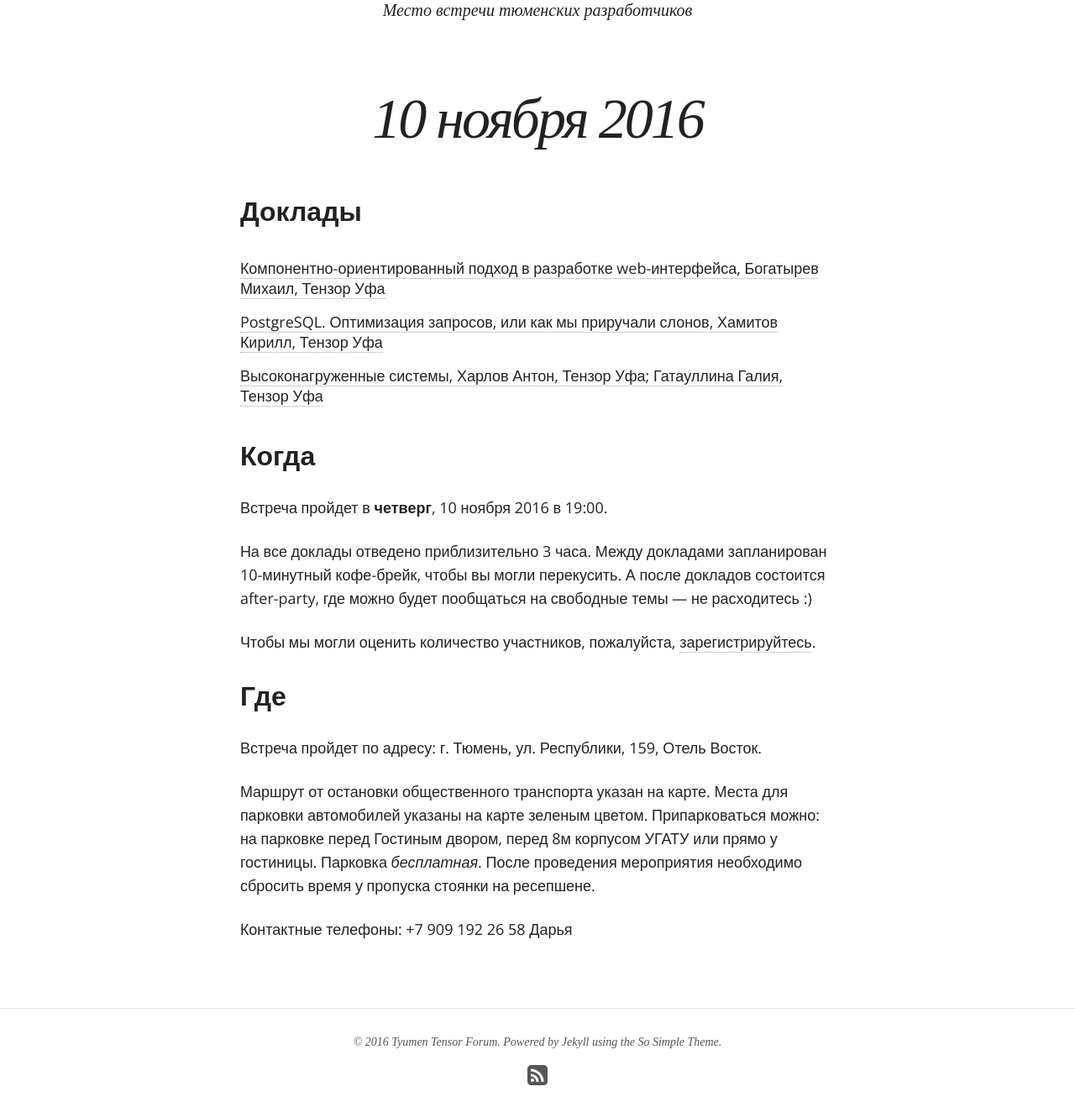
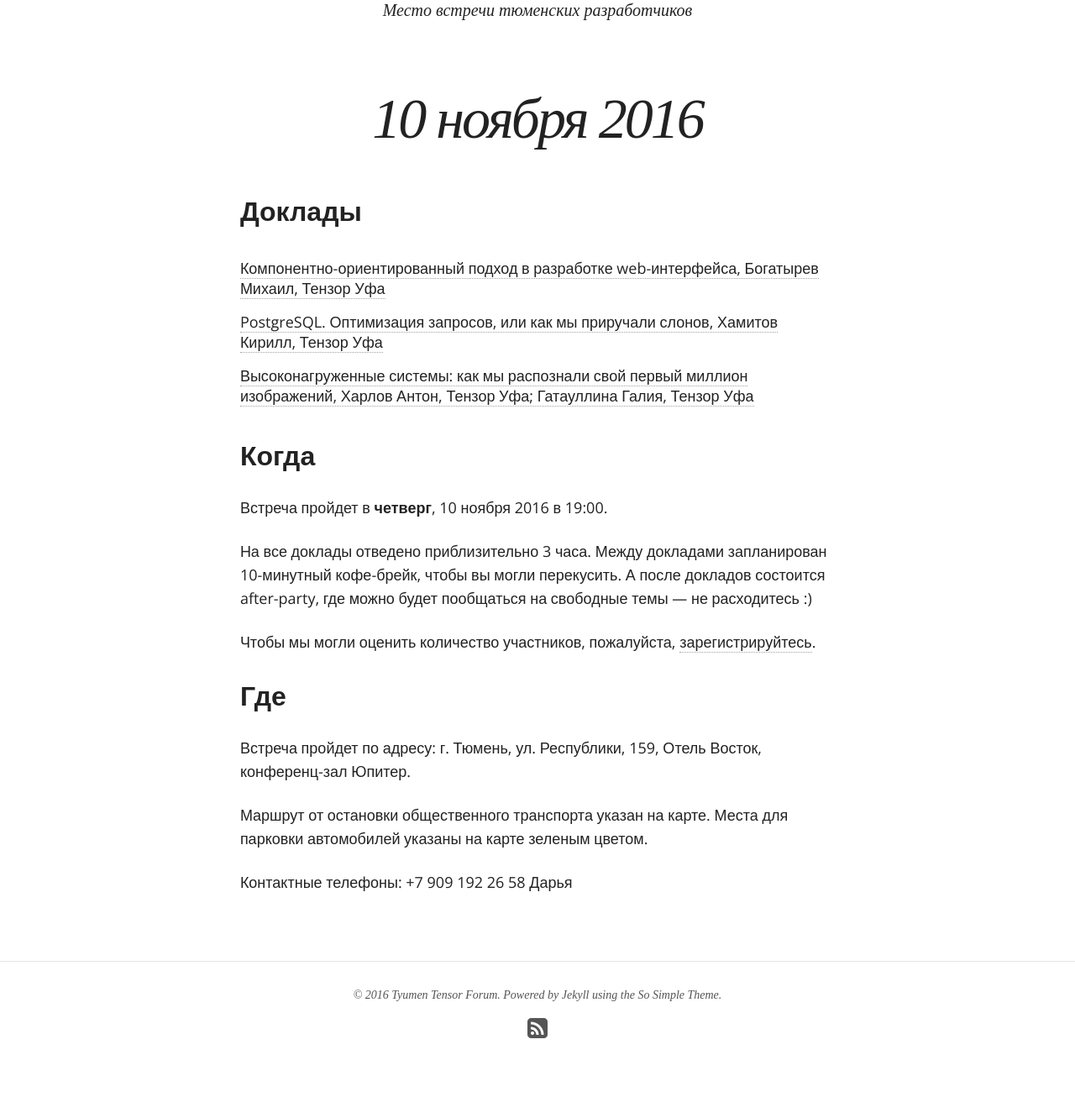
Before and after one commit to tensor-tyumen/tensor-tyumen.github.io, a Jekyll site: the page built from index.md, in a window 1280 px wide and 1400 px high, scrolled down 372 px. Shown: the top 1331 px of the window at 84% size. Built offline with Jekyll 4.4.1, drawn with Linux system fonts in a browser that asks for light colours; nearby versions of some CDN libraries; comment, search, counter and statistics services are not loaded.

Commit message:
Исправления

```diff
--- a/_posts/talks/2016-11-10-2-highly-loaded.md
+++ b/_posts/talks/2016-11-10-2-highly-loaded.md
@@ -1,6 +1,6 @@
 ---
 layout: talk
-title: "Высоконагруженные системы"
+title: "Высоконагруженные системы: как мы распознали свой первый миллион изображений"
 modified:
 categories: talks
 author: [harlov_anton, gatullina]
--- a/index.md
+++ b/index.md
@@ -38,10 +38,10 @@ comments: true
 Где
 ---
 
-Встреча пройдет по адресу: г. Тюмень, ул. Республики, 159, Отель Восток.
+Встреча пройдет по адресу: г. Тюмень, ул. Республики, 159, Отель Восток, конференц-зал Юпитер.
 
 Маршрут от остановки общественного транспорта указан на карте.
-Места для парковки автомобилей указаны на карте зеленым цветом. Припарковаться можно: на парковке перед Гостиным двором, перед 8м корпусом УГАТУ или прямо у гостиницы. Парковка *бесплатная*. После проведения мероприятия необходимо сбросить время у пропуска стоянки на ресепшене.
+Места для парковки автомобилей указаны на карте зеленым цветом.
 
 Контактные телефоны: +7 909 192 26 58 Дарья
 
```
Also changed, not shown: about/index.md (+1 -1 lines).
